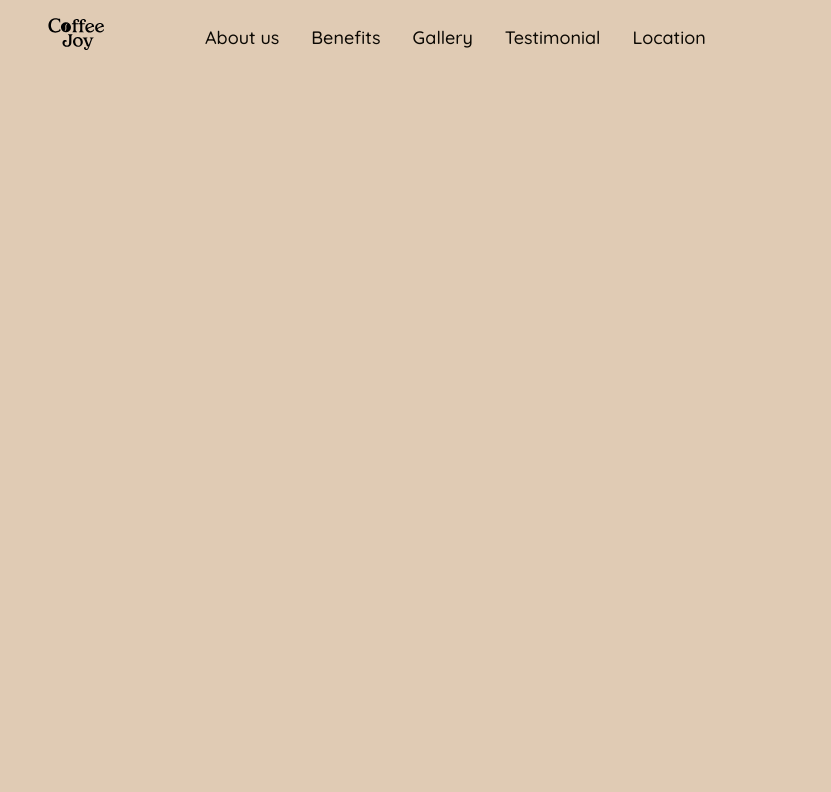
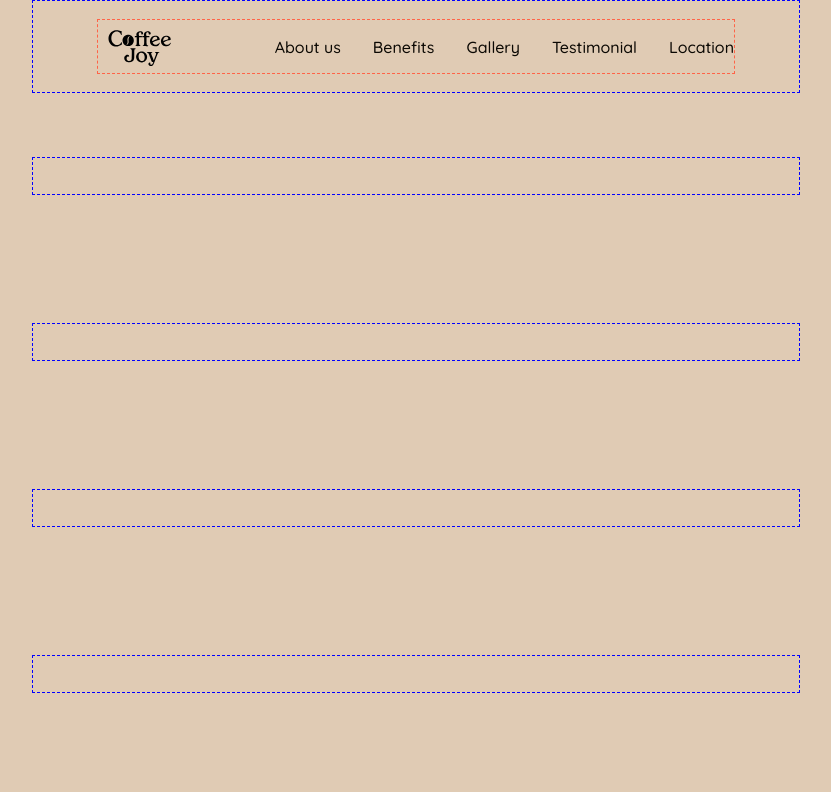
Before and after one commit to Commercial-team-projects/coffee-joy, a website built with Vite: page src/index.html in a window 1280 px wide. Shown: the top 792 px of the page, without its empty margins (224-1055 px from the left). Built offline with nearby package versions, Linux system fonts and the light colour scheme; a web font is replaced by a local one.

Commit message:
Fix all finded in review bugs

```diff
--- a/src/css/header.css
+++ b/src/css/header.css
@@ -4,11 +4,16 @@
     flex-direction: row;
     align-items: center;
     justify-content: space-between;
-    padding: 18px 16px;
+    padding: 18px 64px;
+    border: 1px dashed blue;
 }
 
 .navigation-list {
     display: none;
+}
+
+.item-link {
+    font-weight: 500;
 }
 
 .burger-menu {
@@ -26,6 +31,11 @@
     .navigation {
         display: flex;
         flex-direction: row;
+        justify-content: space-between;
+        align-items: center;
+        width: 100%;
+
+        border: 1px dashed tomato;
     }
 
     .navigation-list {
@@ -35,17 +45,10 @@
         justify-content: space-between;
         gap: 32px;
     }
-}
 
-@media only screen and (min-width: 768px) {
     .navigation .logo {
-        margin-right: 100px;
-    }
-}
+        padding: 10px 10px 0 10px;
 
-@media only screen and (min-width: 768px) {
-    .burger-menu {
-        display: none;
     }
 
     .navigation .navigation-item:hover,
@@ -53,10 +56,18 @@
         color: (var --color-neutral-darkest);
     }
 
+    .item-link {
+        padding: 6px 0;
+        font-size: 16px;
+        line-height: 1.5;
+    }
+
+    .burger-menu {
+        display: none;
+    }
 }
 
+
 @media only screen and (min-width: 1440px) {
-    .navigation .logo {
-        margin-right: 772px;
-    }
+    .navigation .logo {}
 }
--- a/src/partials/header.html
+++ b/src/partials/header.html
@@ -2,16 +2,26 @@
   <div class="container">
     <nav class="navigation">
       <a href="./index.html" class="logo">
-        <svg width="57" height="32">
+        <svg width="64" height="36">
           <use href="/img/sprite.svg#icon-logo"></use>
         </svg>
       </a>
       <ul class="navigation-list">
-        <li class="navigation-item"><a href="#aboutus">About us</a></li>
-        <li class="navigation-item"><a href="#benefits">Benefits</a></li>
-        <li class="navigation-item"><a href="#gallery">Gallery</a></li>
-        <li class="navigation-item"><a href="#testimonial">Testimonial</a></li>
-        <li class="navigation-item"><a href="#location">Location</a></li>
+        <li class="navigation-item">
+          <a href="#aboutus" class="item-link">About us</a>
+        </li>
+        <li class="navigation-item">
+          <a href="#benefits" class="item-link">Benefits</a>
+        </li>
+        <li class="navigation-item">
+          <a href="#gallery" class="item-link">Gallery</a>
+        </li>
+        <li class="navigation-item">
+          <a href="#testimonial" class="item-link">Testimonial</a>
+        </li>
+        <li class="navigation-item">
+          <a href="#location" class="item-link">Location</a>
+        </li>
       </ul>
     </nav>
     <div class="burger-menu">
```
